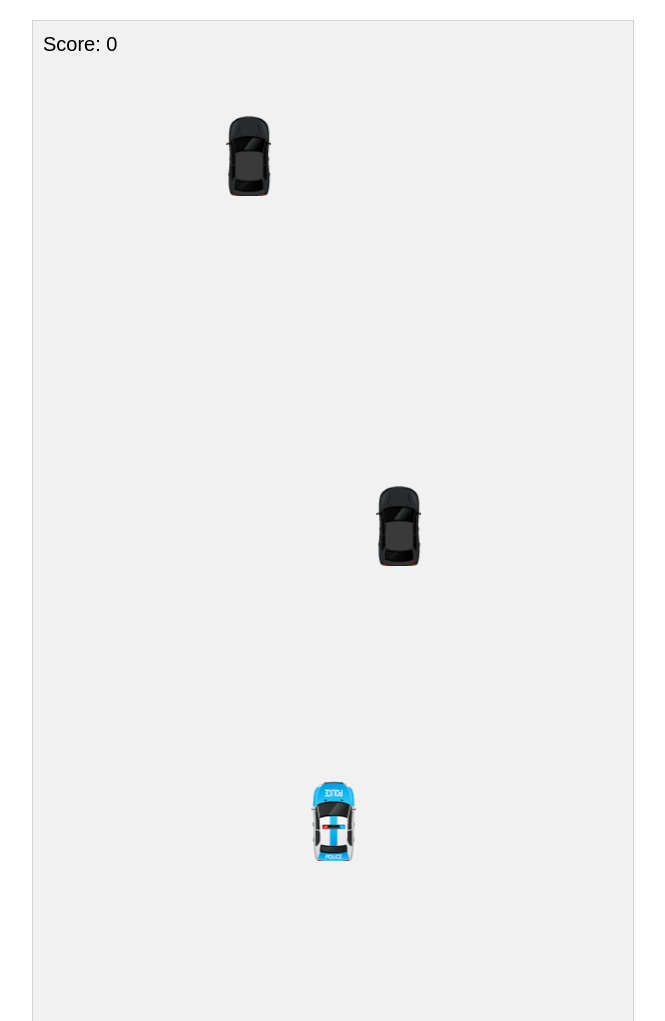
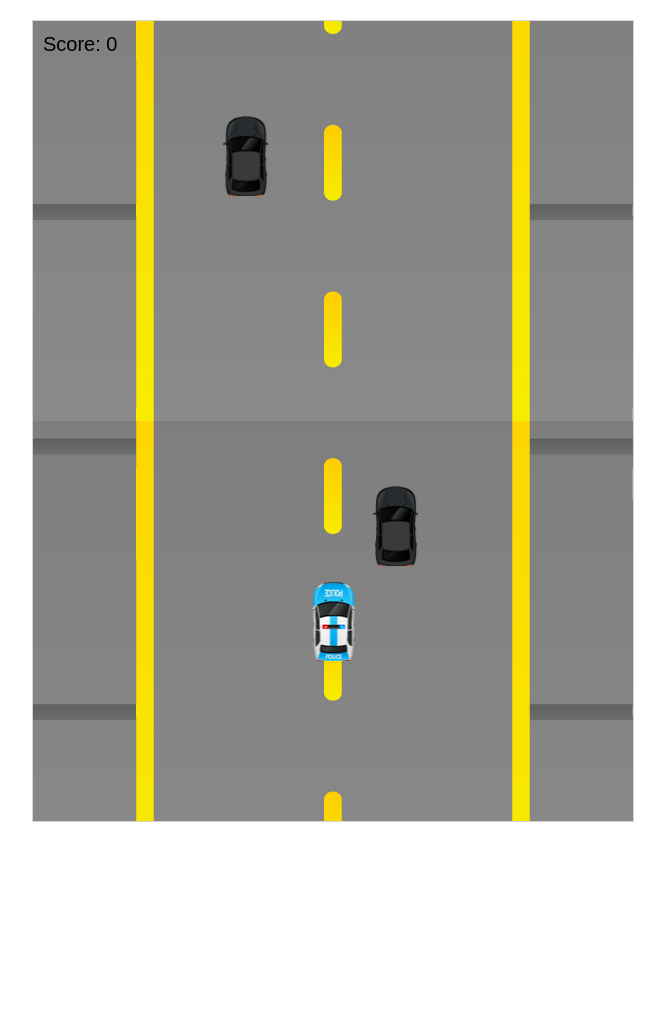
Before and after one commit to bvandevliet/Game.SpeedRaceClassic, a website: page index.html in a window 1280 px wide. Shown: the top 1021 px of the page, without its empty margins (307-972 px from the left). After the commit the page ends 842 px from the top, so only its background shows below. Drawn offline with Linux system fonts and the light colour scheme.

Commit message:
Added a highway background, to be improved.

```diff
--- a/index.html
+++ b/index.html
@@ -18,11 +18,12 @@
 </head>
 
 <body>
-  <canvas id="gameCanvas" width="600" height="1000"></canvas>
+  <canvas id="gameCanvas" width="600" height="800"></canvas>
 
   <div style="display:none;">
-    <img id="car-player" src="assets/police-car.png" />
-    <img id="car-enemy" src="assets/thug-car.png" />
+    <img id="highway-img" src="assets/highway.png" />
+    <img id="car-player-img" src="assets/police-car.png" />
+    <img id="car-enemy-img" src="assets/thug-car.png" />
   </div>
 </body>
 
--- a/script.js
+++ b/script.js
@@ -16,19 +16,11 @@ const globals = {
   },
 };
 
-let spawnHeightRemaining = -globals.gameplay.spawnMargin;
-
-let score = 0;
-let gameOver = false;
-
 /**
  * @type {HTMLCanvasElement}
  */
 const canvas = document.getElementById('gameCanvas');
 const ctx = canvas.getContext('2d');
-
-const carPlayer = document.getElementById('car-player');
-const carEnemy = document.getElementById('car-enemy');
 
 const player = {
   x: canvas.width / 2 - globals.carDefaults.width / 2,
@@ -38,6 +30,16 @@ const player = {
   movingLeft: false,
   movingRight: false,
 };
+
+let highwayOffset = 0;
+let spawnHeightRemaining = -globals.gameplay.spawnMargin;
+
+let score = 0;
+let gameOver = false;
+
+const highwayImg = document.getElementById('highway-img');
+const carPlayer = document.getElementById('car-player-img');
+const carEnemy = document.getElementById('car-enemy-img');
 
 const enemies = [];
 
@@ -77,9 +79,12 @@ function movePlayer ()
   }
 }
 
-function moveEnemies ()
+function moveGameplay ()
 {
   spawnHeightRemaining -= globals.gameplay.drivingSteps;
+
+  highwayOffset %= 500;
+  highwayOffset += globals.gameplay.drivingSteps * 1.5;
 
   enemies.forEach((enemy, index) =>
   {
@@ -140,7 +145,7 @@ function spawnEnemy ()
       const speedVariation = 2 + Math.random() * (globals.gameplay.drivingSteps * .5 + 2);
 
       const enemy = {
-        x: Math.random() * (canvas.width - 40),
+        x: Math.random() * (canvas.width - globals.carDefaults.width),
         y: -Math.random() * (globals.gameplay.spawnHeight - globals.carDefaults.height) - globals.carDefaults.height,
         color: 'red',
         speed: speedMultiplier * speedVariation,
@@ -156,7 +161,7 @@ function update ()
   if (!gameOver)
   {
     movePlayer();
-    moveEnemies();
+    moveGameplay();
     checkCollisions();
     spawnEnemy();
 
@@ -168,6 +173,11 @@ function draw ()
 {
   // Clear the canvas.
   ctx.clearRect(0, 0, canvas.width, canvas.height);
+
+  // Draw the highway.
+  ctx.drawImage(highwayImg, 0, highwayOffset - 500);
+  ctx.drawImage(highwayImg, 0, highwayOffset);
+  ctx.drawImage(highwayImg, 0, highwayOffset + 500);
 
   // Draw the player.
   ctx.drawImage(carPlayer, player.x, player.y, globals.carDefaults.width, globals.carDefaults.height);
```
Also changed, not shown: assets/highway.png (added), 1 other file.
